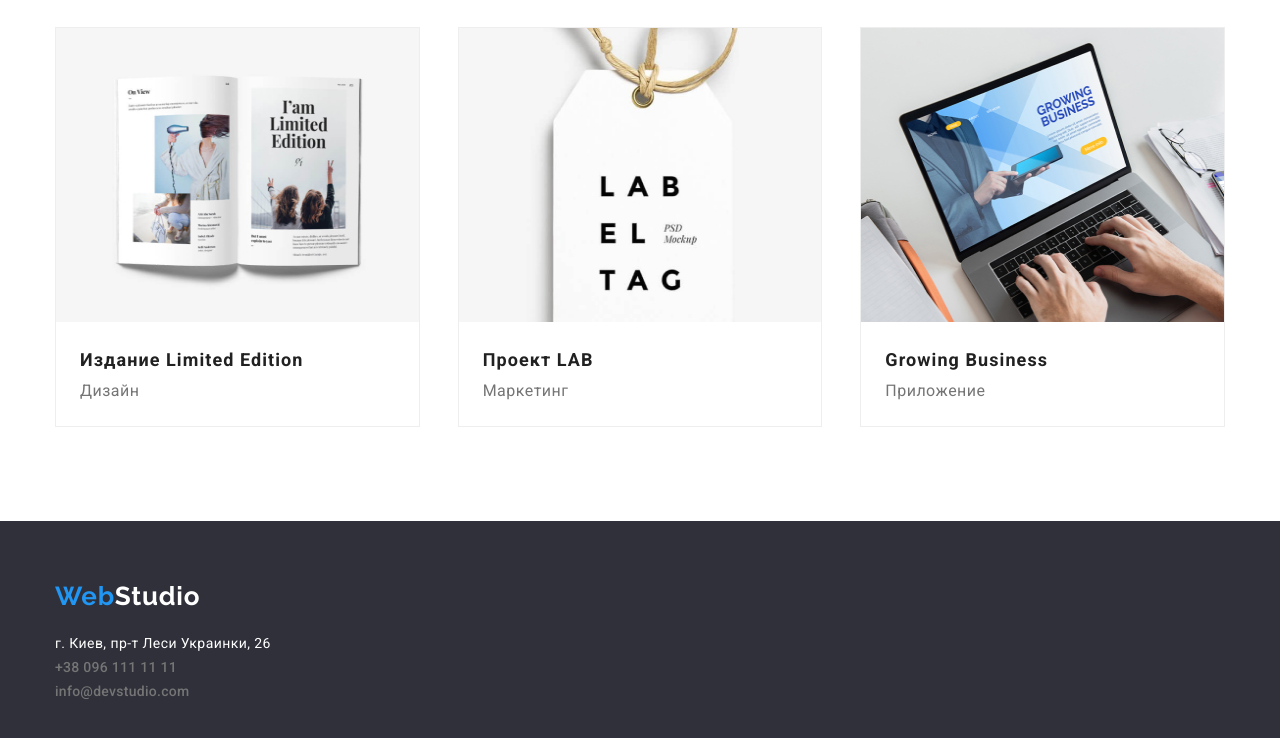
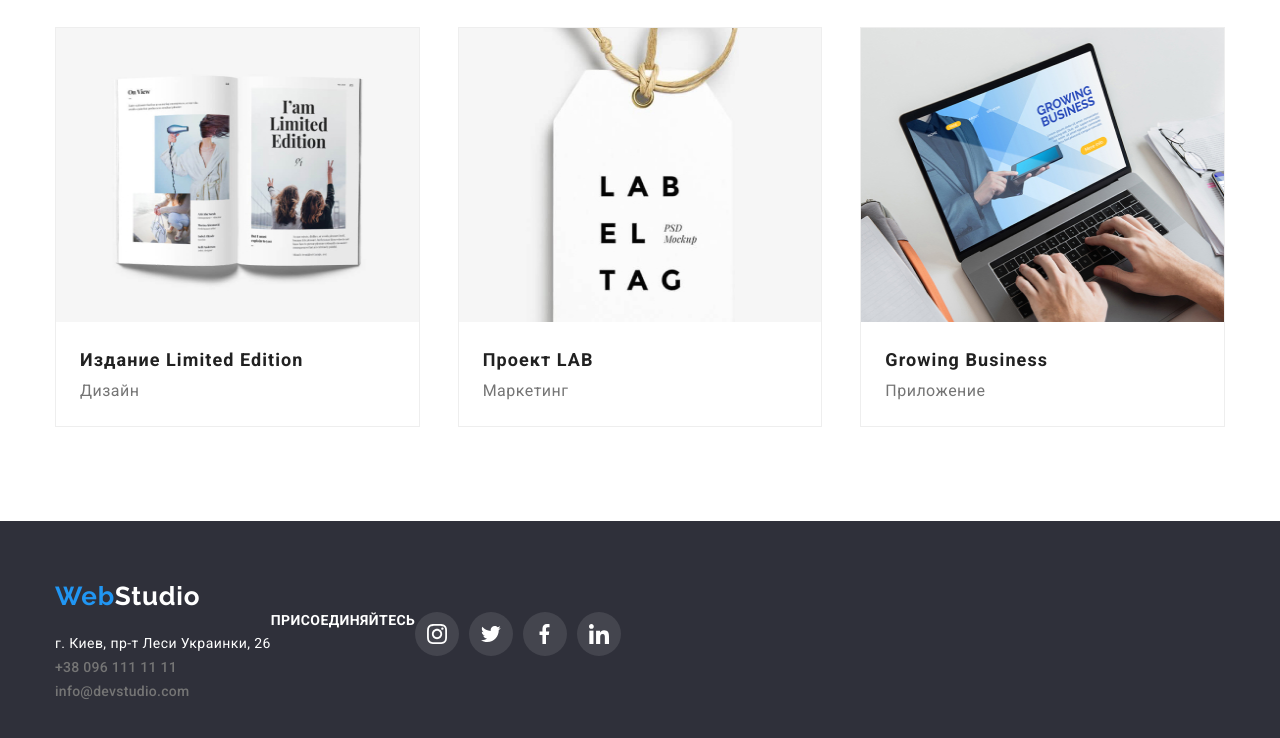
Before and after one commit to tymi93/homework-4, a plain HTML site: page portfolio.html in a window 1280 px wide. Shown: the part 1096-1834 px from the top of the page. Drawn offline with Linux system fonts and the light colour scheme.

Commit message:
corrected

```diff
--- a/portfolio.html
+++ b/portfolio.html
@@ -158,9 +158,10 @@
 
     <!--Footer-->
 <footer class="contact-futer-list">
-    <div class="container">
+    <div class="container footer-flex">
+        <address>
             <a class="logo-futer link" href="./index.html">Web<span class="logo-futer-color">Studio</span></a>
-        <address>
+            <div class="futer-list">
                 <ul class="futer-contact list">
                     <li>
                         <a class="contact-map link"
@@ -176,6 +177,38 @@
                         <a class="contact-futer link" href="mailto:info@devstudio.com">info@devstudio.com</a>
                     </li>
                 </ul>
+                <p class="footer-txt">присоединяйтесь</p>
+                <ul class="list futer-link">
+                    <li class="futer-list-item">
+                        <a href="https://www.instagram.com" class="futer-list-item-link">
+                            <svg class="futer-list-sprite">
+                                <use href="./image/sprite.svg#Instagram"></use>
+                            </svg>
+                        </a>
+                    </li>
+                    <li class="futer-list-item">
+                        <a href="https://www.twitter.com" class="futer-list-item-link">
+                            <svg class="futer-list-sprite">
+                                <use href="./image/sprite.svg#Twitter"></use>
+                            </svg>
+                        </a>
+                    </li>
+                    <li class="futer-list-item">
+                        <a href="https://www.facebook.com" class="futer-list-item-link">
+                            <svg class="futer-list-sprite">
+                                <use href="./image/sprite.svg#Facebook"></use>
+                            </svg>
+                        </a>
+                    </li>
+                    <li class="futer-list-item">
+                        <a href="https://www.linkedin.com" class="futer-list-item-link">
+                            <svg class="futer-list-sprite">
+                                <use href="./image/sprite.svg#Linkedin"></use>
+                            </svg>
+                        </a>
+                    </li>
+                </ul>
+            </div>
         </address>
     </div>
 </footer>
```
Also changed, not shown: contacts.html (+34 -1 lines). Lines whose indentation alone changed are shown as unchanged.
